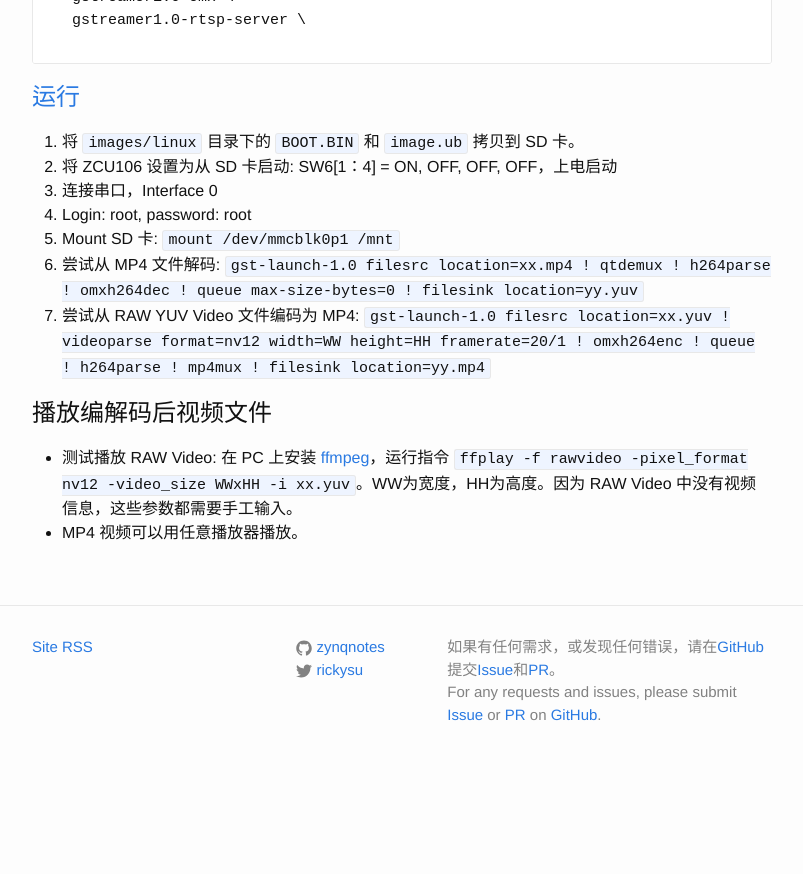
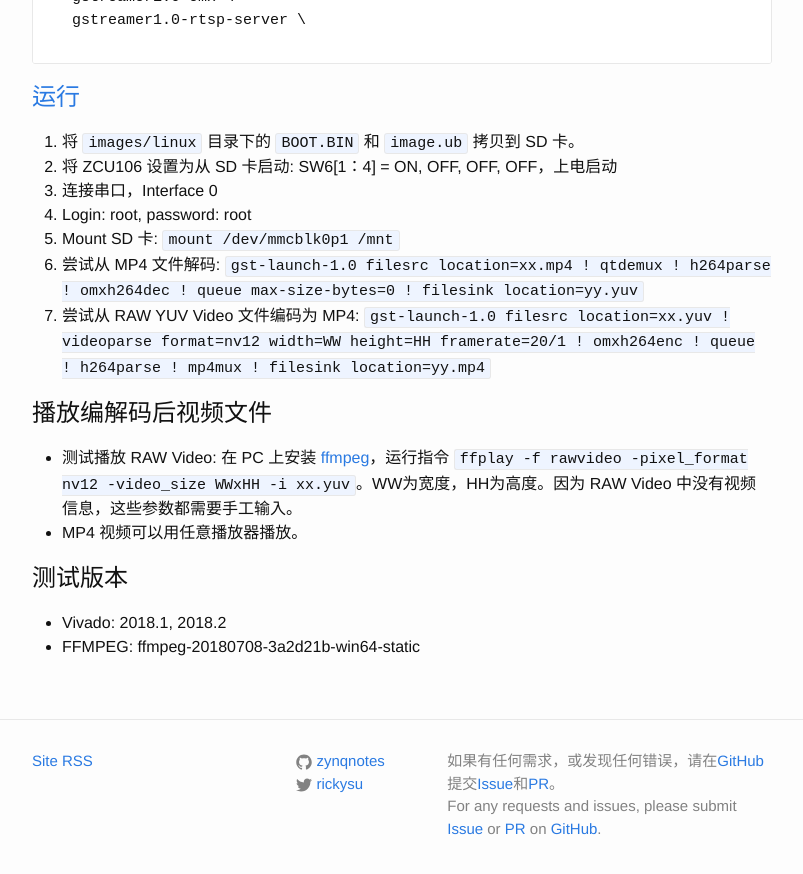
Before and after one commit to zynqnotes/zynqnotes.github.io, a Jekyll site: the page built from _posts/2018-07-23-a-simple-vcu-design.md, in a window 1280 px wide and 900 px high, scrolled down 1714 px. Shown: the top 874 px of the window, without its empty margins (238-1041 px from the left). Built offline with Jekyll 4.4.1, drawn with Linux system fonts in a browser that asks for light colours; before the commit the page ends 2500 px from its top, so only the background shows below that.

Commit message:
add tool version

```diff
--- a/_posts/2018-07-23-a-simple-vcu-design.md
+++ b/_posts/2018-07-23-a-simple-vcu-design.md
@@ -72,3 +72,8 @@ GSTREAMER_PACKAGES = " \
 
 - 测试播放 RAW Video: 在 PC 上安装 [ffmpeg](https://www.ffmpeg.org/download.html)，运行指令 `ffplay -f rawvideo -pixel_format nv12 -video_size WWxHH -i xx.yuv`。WW为宽度，HH为高度。因为 RAW Video 中没有视频信息，这些参数都需要手工输入。
 - MP4 视频可以用任意播放器播放。
+
+### 测试版本
+
+- Vivado: 2018.1, 2018.2
+- FFMPEG: ffmpeg-20180708-3a2d21b-win64-static
```
